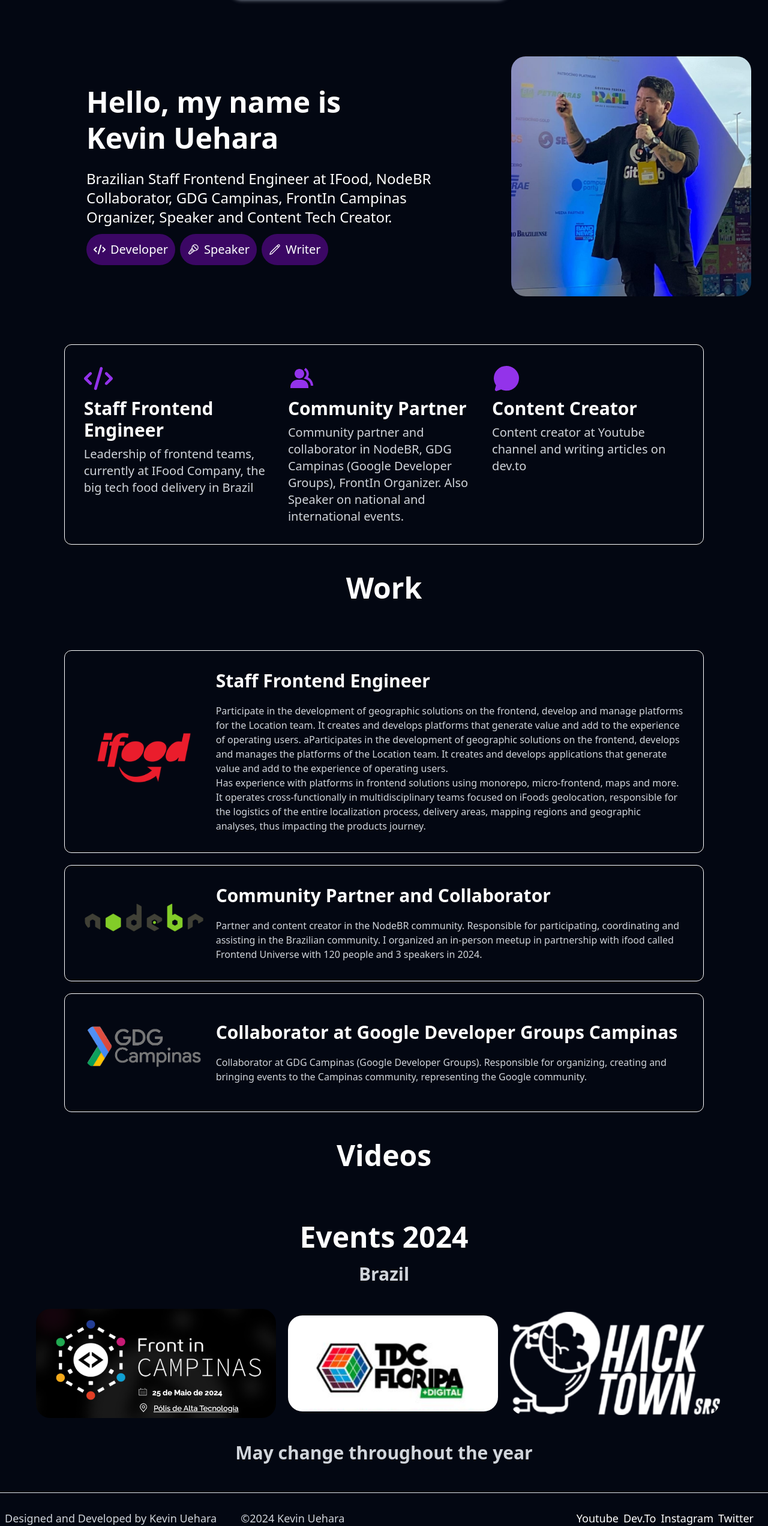
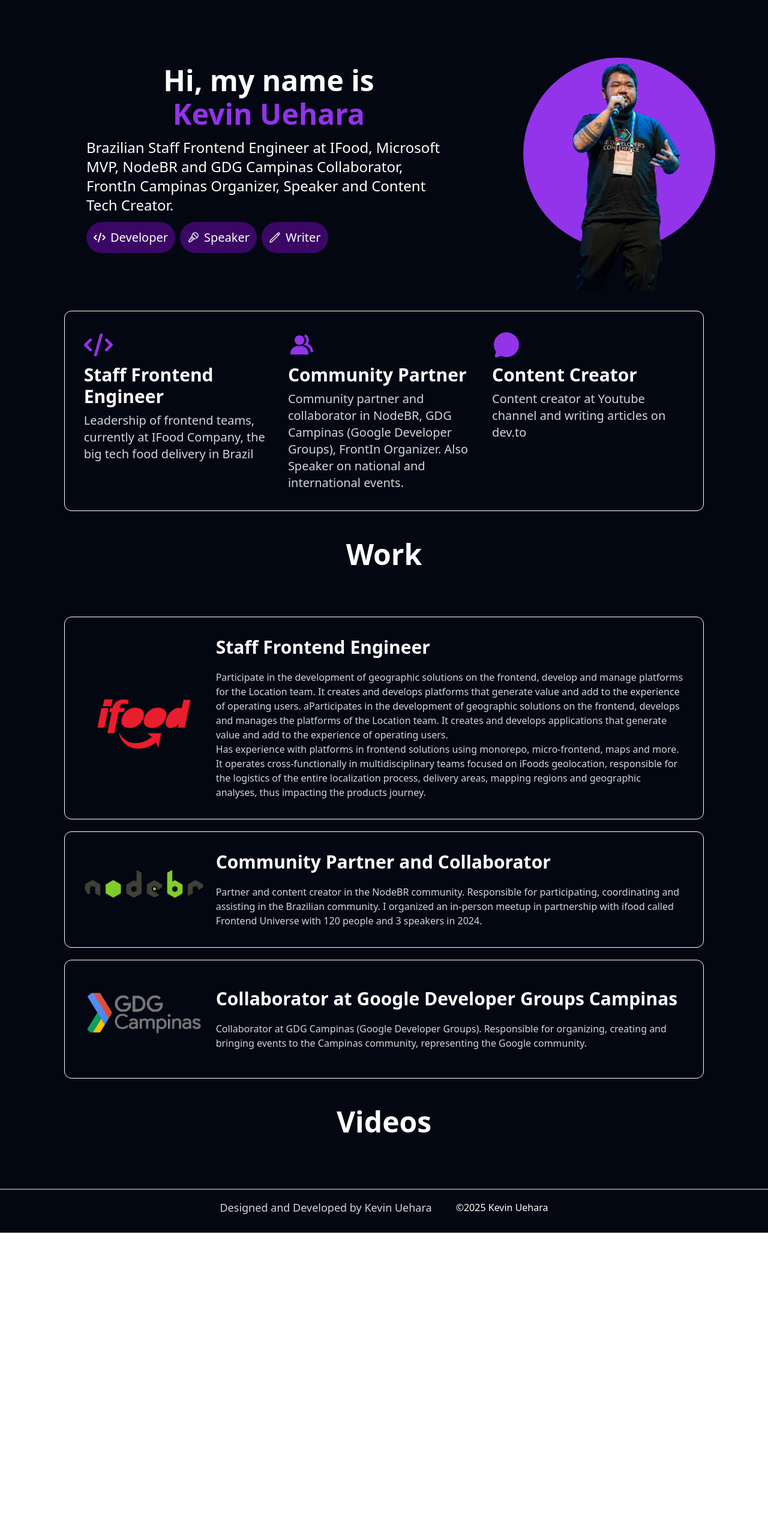
Before and after one commit to kevinuehara/kevin-uehara, a Next.js app: page / in a window 1280 px wide. Shown: the part 102-2646 px from the top of the page at 60% size. After the commit the page ends 2157 px from the top, so only its background shows below. Built offline with nearby package versions, Linux system fonts and the light colour scheme.

Commit message:
feat: updating new version

```diff
--- a/app/page.tsx
+++ b/app/page.tsx
@@ -17,17 +17,19 @@
       <main className="h-full w-full">
         <section className="flex flex-col md:flex-row text-white items-center gap-16 md:pt-40 pt-20 md:-mt-20 -mt-10">
           <div className="flex flex-col items-center md:items-start gap-3 w-full p-4 md:w-1/2 md:ml-32 mt-5">
-            <h1 className="md:text-5xl text-4xl font-extrabold">
-              Hello, my name is
+            <div className="flex justify-center flex-col items-center">
+              <h1 className="md:text-5xl text-4xl font-extrabold mb-2">
+                Hi, my name is
               </h1>
-            <h1 className="md:text-5xl text-4xl font-extrabold">
+              <h1 className="md:text-5xl text-4xl font-extrabold text-purple-600">
                 Kevin Uehara
               </h1>
               <span className="md:text-2xl text-xl mt-4 md:text-start text-center">
-              Brazilian Staff Frontend Engineer at IFood, NodeBR Collaborator,
-              GDG Campinas, FrontIn Campinas Organizer, Speaker and Content Tech
-              Creator.
+                Brazilian Staff Frontend Engineer at IFood, Microsoft MVP,
+                NodeBR and GDG Campinas Collaborator, FrontIn Campinas
+                Organizer, Speaker and Content Tech Creator.
               </span>
+            </div>
             <div className="flex gap-2">
               <Pill label="Developer" className="bg-purple-950 text-xl">
                 <FaCode />
@@ -41,15 +43,18 @@
             </div>
           </div>
 
+          <div className="relative bg-purple-600 w-80 h-80 left-10 rounded-full">
+            <div className="w-[100px]"> </div>
             <Image
-            src="/kevin.jpg"
+              src="/kevin4.png"
               alt="Kevin Uehara Photo"
-            className="dark:invert rounded-3xl mt-5 md:ml-5"
+              className="dark:invert rounded-3xl mt-5 md:ml-5 z-50 absolute w-72 left-6 -top-16"
               width={400}
               height={500}
               priority
-            sizes="(max-width: 768px) 100vw, 33vw"
+              sizes="(max-width: 768px) 10vw, 10vw"
             />
+          </div>
         </section>
         <section
           id="home"
@@ -194,7 +199,7 @@
 
         <YoutubeVideos />
 
-        <section
+        {/* <section
           id="events"
           className="flex flex-col items-center bg-gray-950 text-white h-full mt-12"
         >
@@ -232,7 +237,7 @@
           <h2 className="mt-10 text-3xl font-extrabold text-gray-300">
             May change throughout the year
           </h2>
-        </section>
+        </section> */}
       </main>
       <Footer />
     </div>
--- a/components/Footer/index.tsx
+++ b/components/Footer/index.tsx
@@ -4,42 +4,11 @@
   return (
     <footer className="flex flex-col items-center bg-gray-950 text-white h-full mt-12">
       <hr className="bg-gray-100 w-full" />
-      <div className="flex md:flex-row flex-col mt-5 w-full p-2 items-center justify-between">
+      <div className="flex md:flex-row flex-col p-4 mb-3 items-center justify-center">
         <span className="text-lg text-gray-300">
           Designed and Developed by Kevin Uehara
-          <span className="ml-10">©2024 Kevin Uehara</span>
         </span>
-
-        <div className="mr-2">
-          <a
-            className="mr-2 text-lg hover:text-purple-600"
-            href="https://www.youtube.com/@ueharakevin/"
-            target="_blank"
-          >
-            Youtube
-          </a>
-          <a
-            className="mr-2 text-lg hover:text-purple-600"
-            href="https://dev.to/kevin-uehara"
-            target="_blank"
-          >
-            Dev.To
-          </a>
-          <a
-            className="mr-2 text-lg hover:text-purple-600"
-            href="https://www.instagram.com/uehara_kevin/"
-            target="_blank"
-          >
-            Instagram
-          </a>
-          <a
-            className="mr-2 text-lg hover:text-purple-600"
-            href="https://twitter.com/ueharaDev"
-            target="_blank"
-          >
-            Twitter
-          </a>
-        </div>
+        <span className="ml-10">©2025 Kevin Uehara</span>
       </div>
     </footer>
   );
--- a/components/Menu/index.tsx
+++ b/components/Menu/index.tsx
@@ -11,7 +11,7 @@
   const [isOpen, setIsOpen] = useState(false);
   return (
     <div className="flex justify-between w-full mt-7">
-      <div className="border p-3 rounded-3xl bg-black flex justify-around shadow-md shadow-gray-500 invisible md:visible">
+      <div className="p-3 rounded-3xl bg-black flex justify-around  invisible md:visible">
         <ItemMenu label="Home" href="#home" />
         <ItemMenu label="Work" href="#work" />
         <ItemMenu label="Videos" href="#videos" />
```
Also changed, not shown: public/kevin4.png (added). Lines whose indentation alone changed are shown as unchanged.
